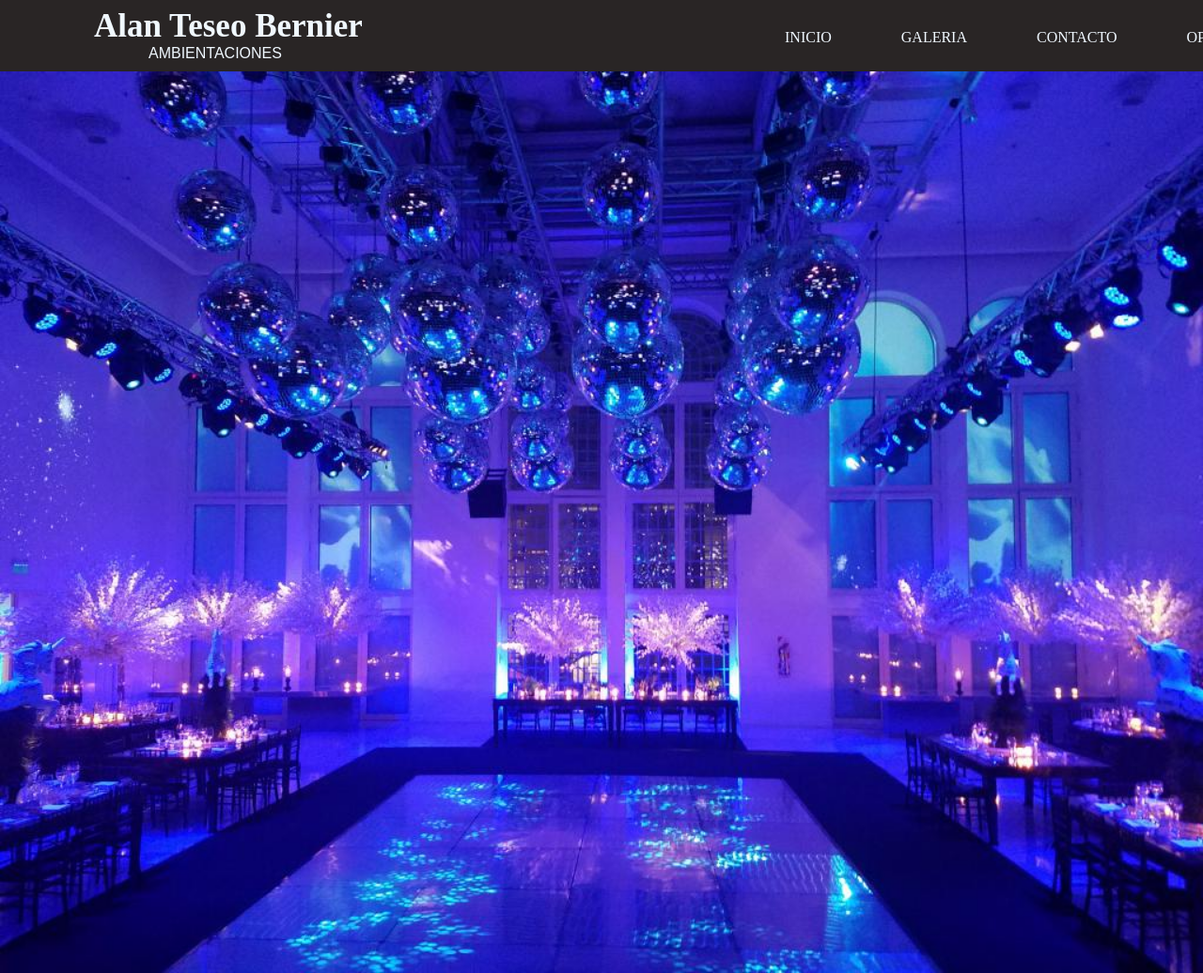
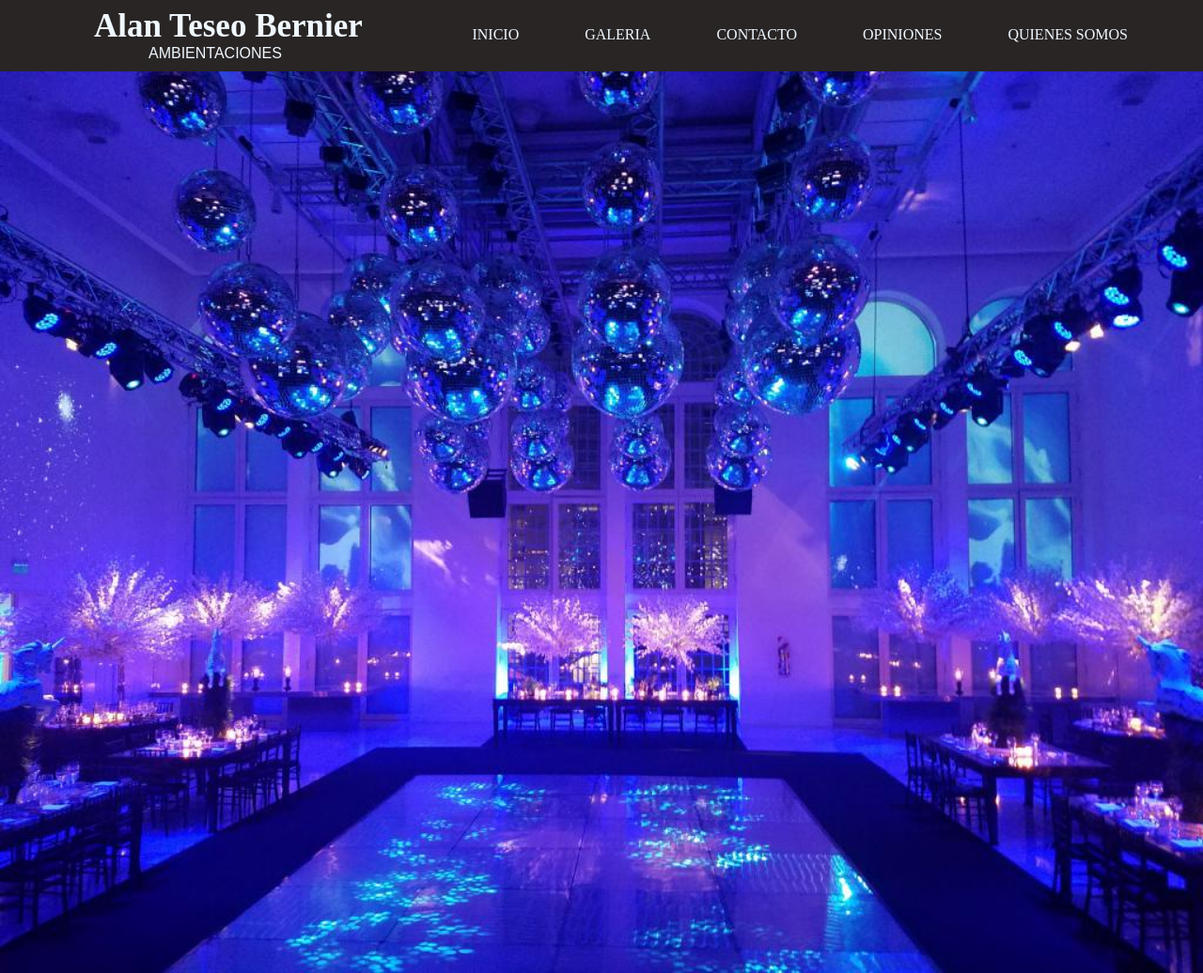
Before and after one commit to loziscki-matias/bernier-eventos, a plain HTML site: page index.html in a window 1280 px wide. Shown: the top 1036 px of the page at 94% size. Drawn offline with Linux system fonts and the light colour scheme; a web font is replaced by a local one.

Commit message:
aplico flex-box en header

```diff
--- a/css/style.css
+++ b/css/style.css
@@ -12,6 +12,35 @@
 
 /*comienzo header*/
 
+.logo{
+    display: flex;
+    flex-direction: column;
+}
+
+.letra-1{
+    font-family: 'Comme', sans-serif;
+    position:relative ;
+    top: 8px;
+    left: 158px;
+}
+
+.navbar{
+display: flex;
+flex-direction: row;
+list-style: none;
+justify-content: flex-end;
+gap: 70px;
+position: relative;
+bottom: 30px;
+right: 80px;
+}
+
+header{
+    background-color: #292525;
+}
+
+/*fin header y comienzo sections */
+
 .fondo-inicio{
     width: 100%;
 }
@@ -21,27 +50,6 @@ h1{
     top: 8px;
     left: 100px;
 }
-
-.letra-1{
-font-family: 'Comme', sans-serif;
-position:relative ;
-top: 8px;
-left: 158px;
-}
-
-.nav li{
-    padding: 35px;
-    display: inline;
-    position: relative;
-    bottom: 27px; ;
-    left: 800px; ;
-}
-
-header{
-    background-color: #292525;
-}
-
-/*fin header y comienzo sections */
 
 main{
     background-color: D9D9D9;
--- a/index.html
+++ b/index.html
@@ -12,11 +12,13 @@
 <body>
 
     <header>
-        <h1>Alan Teseo Bernier</h1>
-        <span class="letra-1">AMBIENTACIONES</span>
+        <div class="logo">
+            <h1>Alan Teseo Bernier</h1>
+            <span class="letra-1">AMBIENTACIONES</span>
+        </div>
 
-        <nav class="nav">
-            <ul>
+        <nav>
+            <ul class="navbar">
                 <li><a href="#">INICIO</a></li>
                 <li><a href="./pages/galeria.html">GALERIA</a></li>
                 <li><a href="./pages/contacto.html">CONTACTO</a></li>
@@ -46,7 +48,7 @@
         <div class="div3">
             <p>SEGUINOS</p>
             <p>Facebook</p>
-            <p>Instagrap>
+            <p>Instagram</p>
         </div>
 
 
```
Also changed, not shown: pages/contacto.html (+6 -4 lines), pages/galeria.html (+6 -4 lines), pages/opiniones.html (+6 -4 lines), pages/quienesSomos.html (+6 -4 lines).
